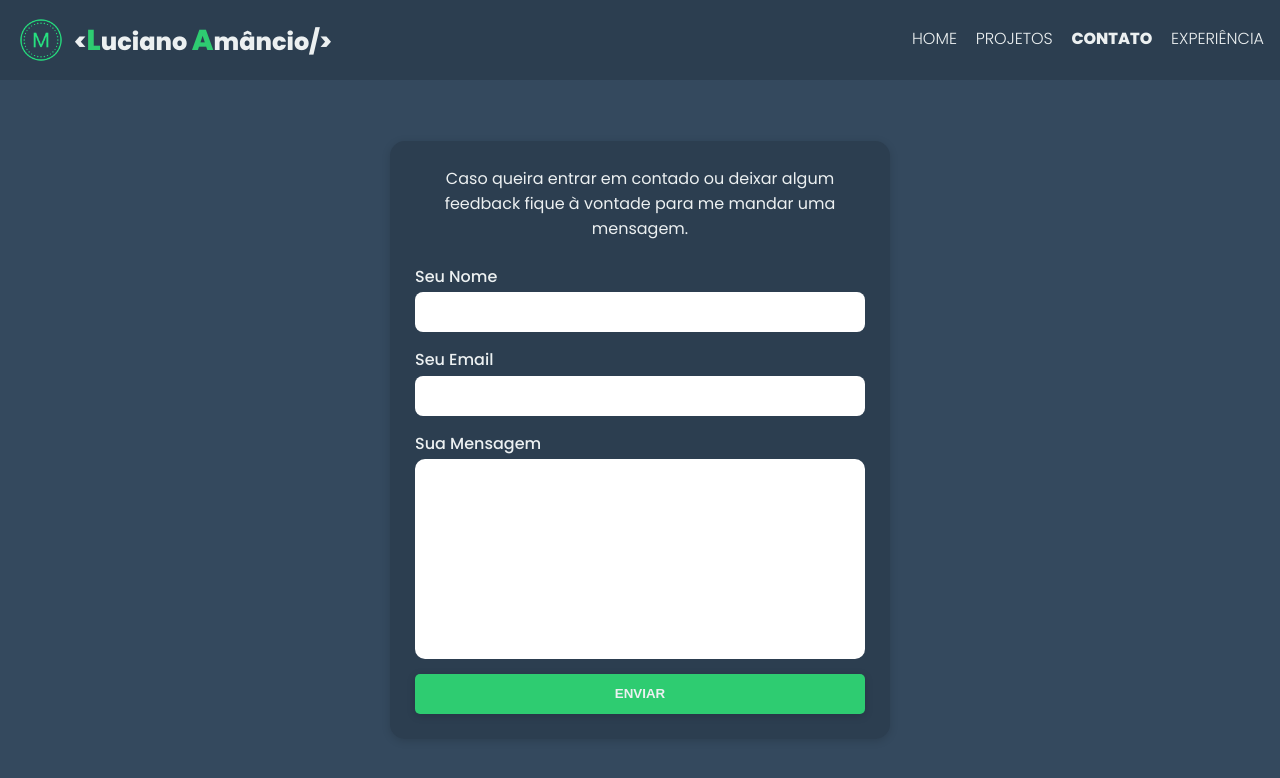
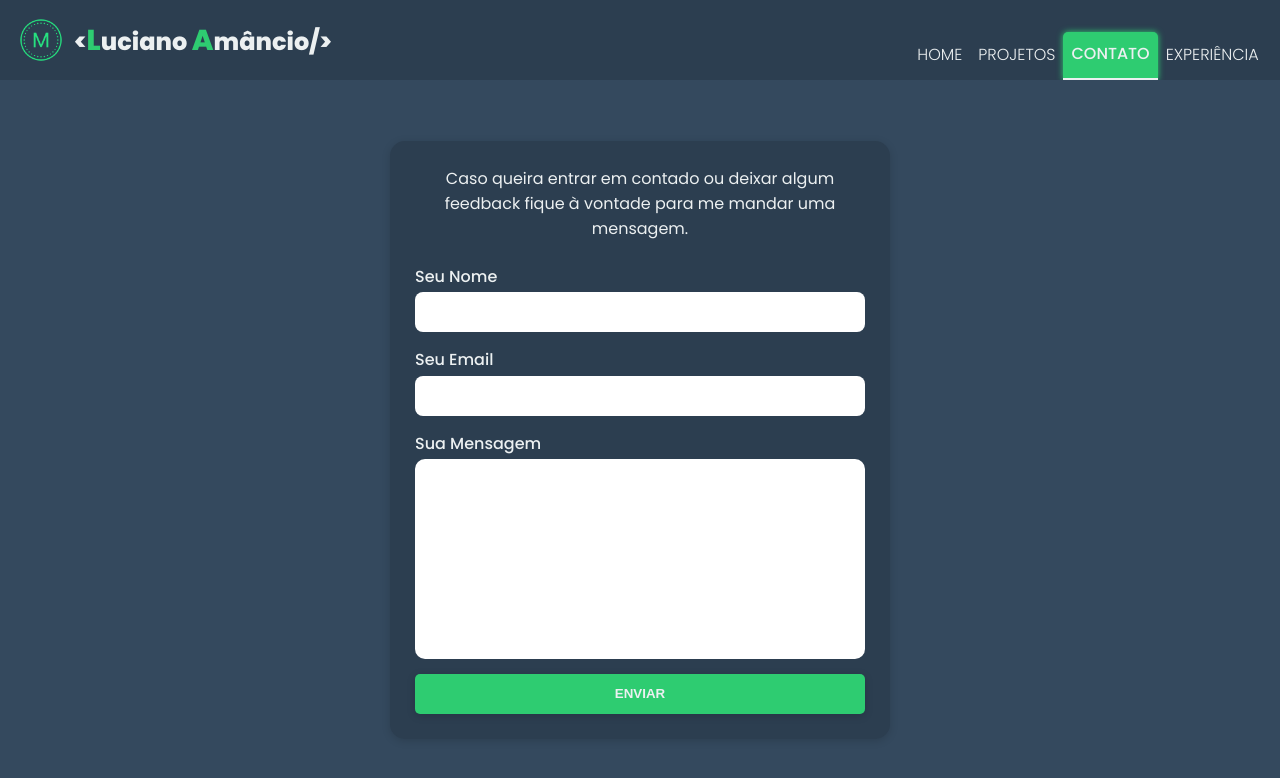
Before and after one commit to madruga665/madruga665-site, a Next.js app: page /portifolio/contato in a window 1280 px wide. Shown: the top 778 px of the page. Built offline with nearby package versions, Linux system fonts and the light colour scheme.

Commit message:
feat: add home no diretorio app

```diff
--- /dev/null
+++ b/src/app/portifolio/home/styles.module.scss
@@ -0,0 +1,74 @@
+@import '@/styles/colors.module.scss';
+@import '@/styles/animations.scss';
+
+.Container {
+  height: 100vh;
+  display: flex;
+  flex-direction: column;
+  align-items: center;
+  padding: 1.5rem 1rem;
+  margin-top: 8rem;
+
+  @media only screen and (min-width: 768px) {
+    width: 90%;
+    flex-direction: row;
+    justify-content: center;
+    margin: 0;
+  }
+}
+
+.ImageContainer {
+  margin: 0 0 1rem 0;
+  animation: AnimationPositionLeft 2.5s ease-in-out;
+
+  .About-image {
+    border: 5px solid $color-emerald;
+    border-radius: 50%;
+    box-shadow: rgba(0, 0, 0, 0.19) 0px 10px 20px, rgba(0, 0, 0, 0.23) 0px 6px 6px;
+    animation: Pulse 2s ease-in-out infinite;
+  }
+}
+
+.TextContainer {
+  display: flex;
+  flex-direction: column;
+  align-items: center;
+  padding: 0.5rem;
+  animation: AnimationPositionRight 2.5s ease-in-out;
+  max-width: 30rem;
+  gap: 1.5rem;
+
+  & p {
+    font-size: 1.3rem;
+    text-align: center;
+    color: $color-clouds;
+
+    @media only screen and (min-width: 768px) {
+      margin-left: 1rem;
+      text-align: left;
+    }
+  }
+}
+
+.SocialContainer {
+  display: flex;
+  width: 100%;
+  align-items: flex-start;
+  justify-content: center;
+  gap: 1.6rem;
+
+  img {
+    width: 50px;
+    cursor: pointer;
+    transition: all 0.3s ease-in-out;
+
+    &:hover {
+      transform: scale(1.1);
+    }
+  }
+
+  @media only screen and (min-width: 768px) {
+    margin-left: 1rem;
+    justify-content: flex-start;
+  }
+}
--- a/src/components/Header/styles.module.scss
+++ b/src/components/Header/styles.module.scss
@@ -15,6 +15,7 @@
     flex-direction: row;
     justify-content: space-between;
     height: 5rem;
-    padding: 0.5rem 1rem;
+    padding: 0 1rem;
+    overflow: hidden;
   }
 }
--- a/src/components/Navlinks/index.tsx
+++ b/src/components/Navlinks/index.tsx
@@ -1,6 +1,9 @@
+"use client";
 import Link from "next/link";
+
 import EnumHelper from "../../helpers/enumHelper";
 import useHighlightPath from "../../hooks/usePath";
+
 import styles from "./styles.module.scss";
 
 interface ILink {
@@ -14,13 +17,11 @@ function NavLinks() {
 
   function buildLinks(link: ILink, index: number) {
     return (
-      <li
-        className={styles.StyledListItem}
-        style={isCurrentPage(link.link) ? { fontWeight: 800 } : { fontWeight: 300 }}
-        key={index}
-      >
-        <Link href={link.link}>{link.title}</Link>
-      </li>
+      <div className={isCurrentPage(link.link) ? styles.LinkContainerActive : styles.LinkContainer}>
+        <li className={styles.StyledListItem} key={index}>
+          <Link href={link.link}>{link.title}</Link>
+        </li>
+      </div>
     );
   }
 
--- a/src/components/Navlinks/styles.module.scss
+++ b/src/components/Navlinks/styles.module.scss
@@ -4,18 +4,55 @@
   display: flex;
   align-items: center;
   font-size: 1rem;
-  width: 22rem;
+  width: 100%;
+  height: 100%;
 
   ul {
     display: flex;
-    justify-content: space-between;
+    justify-content: space-around;
     width: 100%;
+    height: 100%;
     list-style: none;
+  }
+
+  @media only screen and (min-width: 768px) {
+    width: 22rem;
+    height: 100%;
+    flex-direction: column;
+    justify-content: flex-end;
+
+    ul {
+      height: 60%;
+      justify-content: center;
+      align-items: center;
+    }
   }
 }
 
+.LinkContainer {
+  display: flex;
+  flex-direction: column;
+  align-items: center;
+  justify-content: center;
+  border-radius: 5px 5px 0 0;
+  padding: 0 0.5rem;
+  font-weight: 300;
+
+  @media only screen and (min-width: 768px) {
+    height: 100%;
+  }
+}
+
+.LinkContainerActive {
+  @extend .LinkContainer;
+  transition: background-color 300ms ease-in-out;
+  background-color: $color-emerald;
+  border-bottom: 2px solid $color-clouds;
+  font-weight: 500;
+  box-shadow: 0 0 0.4rem $color-emerald;
+}
+
 .StyledListItem {
-  font-weight: 300;
   cursor: pointer;
 
   & a {
```
Also changed, not shown: src/app/loading.tsx (+2 -15 lines), src/app/portifolio/home/page.tsx (added, +41 -0 lines), src/app/portifolio/layout.tsx (added, +8 -0 lines), src/components/Spinner/index.tsx (added, +9 -0 lines), src/components/Spinner/styles.module.scss (added, +20 -0 lines), src/interfaces/homePage.ts (+3 -5 lines), src/page-components/HomePage/index.tsx (+2 -24 lines), src/pages/portifolio/home.tsx (deleted, +0 -20 lines).
